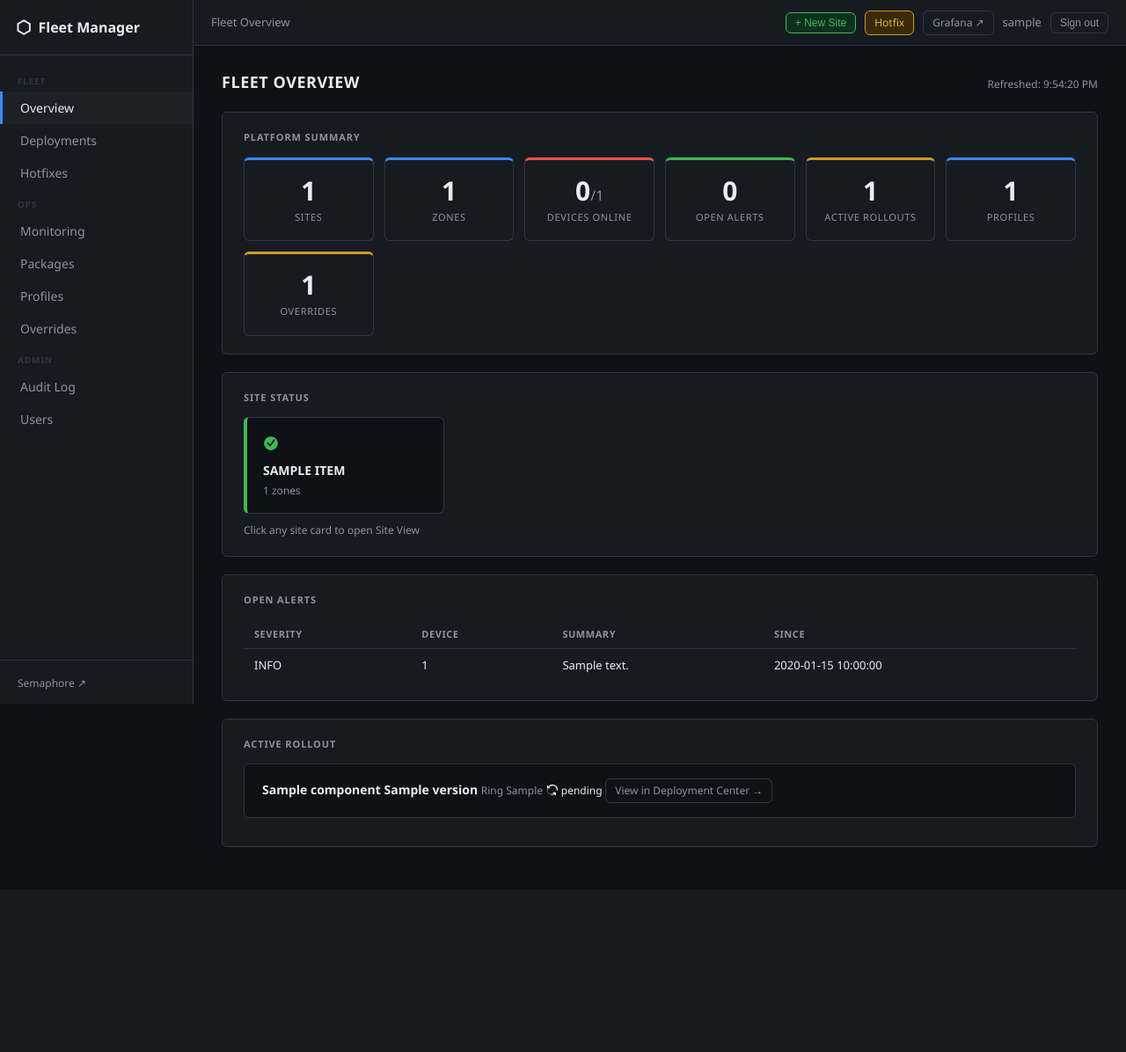
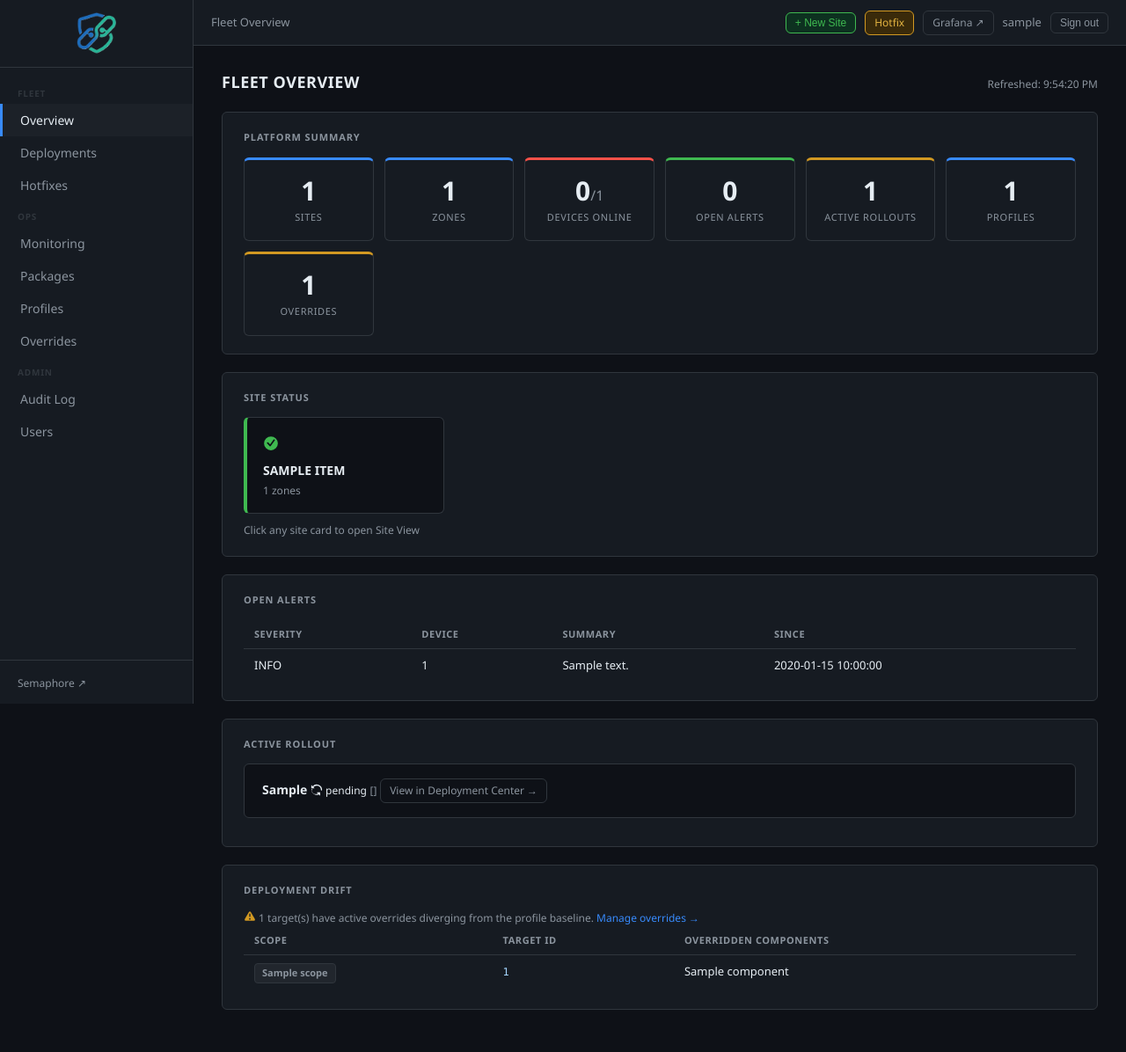
Before and after one commit to NaejEL/FleetBits, a Flask app: page /overview in a window 1280 px wide. Shown: the whole page at 88% size. Before the commit the page ends 963 px from the top, so only its background shows below. Run offline with Flask 3, Linux system fonts and the light colour scheme; the visitor is signed in with stand-in values (Sample User, id 1); a database or web service that is not in the repository returns one stand-in record (values such as "Sample title"); data that the repository does not hold is empty.

Commit message:
feat: branding, favicons, and Phase 2/3 UI features
Branding:
- Add FleetBits logo (logo.png, logo_transparent.png) to static/img/
- Add full favicon bundle: favicon.ico, favicon.svg, favicon-96x96.png,
  apple-touch-icon.png, site.webmanifest, web-app-manifest-192x192/512.png
- Wire favicon links + PWA manifest into base.html <head>
- Replace placeholder brand icon in sidebar with logo_transparent.png
- Update site.webmanifest: name=FleetBits, dark theme, correct /static/ paths
- Add .brand-logo CSS (max 140x48px, object-fit contain)
- Update README.md: add logo header image

Phase 2/3 features (2.5, 2.7, 2.8, 2.9, 3.6):
- 2.5: Profile dropdown at device registration (zone.html + zone_view backend)
- 2.7: Zone View Effective Manifest panel (profile baseline_stack components)
- 2.8: ACTIVE ROLLOUT ring step bubbles driven by rollout_mode
- 2.9: DEPLOYMENT DRIFT panel with drift_targets grouping in Python
- 3.6: Grafana iframe embedded in monitoring.html HOST VITALS section

```diff
--- a/ui/blueprints/inventory.py
+++ b/ui/blueprints/inventory.py
@@ -84,6 +84,15 @@ def overview():
     n_warning  = sum(1 for a in alerts if a.get("labels", {}).get("severity") == "warning")
     n_online   = sum(1 for d in devices if d.get("status") == "online")
 
+    # Build drift map: unique (scope, target_id) → list of overridden component names
+    _drift: dict[str, dict] = {}
+    for ov in overrides:
+        key = f"{ov.get('scope')}:{ov.get('target_id')}"
+        if key not in _drift:
+            _drift[key] = {"scope": ov.get("scope"), "target_id": ov.get("target_id"), "components": []}
+        _drift[key]["components"].append(ov.get("component", "?"))
+    drift_targets = list(_drift.values())
+
     stats = {
         "sites":              len(sites),
         "zones":              len(zones),
@@ -101,6 +110,8 @@ def overview():
         sites=sites,
         alerts=alerts,
         active_deployments=deployments,
+        overrides=overrides,
+        drift_targets=drift_targets,
         stats=stats,
     )
 
@@ -186,6 +197,25 @@ def zone_view(zone_id: str):
         except ApiError:
             pass
 
+    profiles = []
+    try:
+        profiles = api.get_profiles()
+    except ApiError:
+        pass
+
+    zone_manifest = None
+    profile_id = zone.get("profile_id")
+    if profile_id:
+        try:
+            profile = api.get_profile(profile_id)
+            zone_manifest = {
+                "profile_name": profile.get("name", profile_id),
+                "profile_id": profile_id,
+                "components": profile.get("baseline_stack", {}).get("components", []),
+            }
+        except ApiError:
+            pass
+
     return render_template(
         "zone.html",
         zone=zone,
@@ -194,6 +224,8 @@ def zone_view(zone_id: str):
         device_services=device_services,
         alerts=alerts,
         events=events,
+        profiles=profiles,
+        zone_manifest=zone_manifest,
         device_roles=sorted({d["role"] for d in devices if d.get("role")}),
     )
 
--- a/ui/static/css/fleet.css
+++ b/ui/static/css/fleet.css
@@ -52,13 +52,20 @@ textarea, input, select { font-family: var(--font); }
 .sidebar-brand {
   display: flex;
   align-items: center;
-  gap: 8px;
-  padding: 16px 18px;
+  justify-content: center;
+  padding: 14px 12px;
   border-bottom: 1px solid var(--border);
-  font-size: 16px;
-  font-weight: 600;
+}
+.brand-logo {
+  max-width: 140px;
+  max-height: 48px;
+  width: auto;
+  height: auto;
+  object-fit: contain;
+  display: block;
 }
 .brand-icon { font-size: 20px; }
+.brand-name { font-size: 16px; font-weight: 600; }
 .nav-list { list-style: none; padding: 12px 0; flex: 1; overflow-y: auto; }
 .nav-item a {
   display: block;
@@ -437,6 +444,17 @@ textarea, input, select { font-family: var(--font); }
 .ring-pct { min-width: 130px; font-size: 12px; color: var(--text-muted); }
 .rollout-actions { display: flex; gap: 10px; margin-top: 12px; }
 
+/* Ring step bubbles (overview active rollout banner) */
+.rollout-rings { display: inline-flex; gap: 4px; align-items: center; }
+.ring-step {
+  display: inline-flex; align-items: center; justify-content: center;
+  width: 22px; height: 22px; border-radius: 50%; font-size: 11px; font-weight: 700;
+  border: 2px solid var(--border);
+}
+.ring-step.ring-done    { background: var(--ok);     border-color: var(--ok);     color: #fff; }
+.ring-step.ring-active  { background: var(--accent); border-color: var(--accent); color: #fff; }
+.ring-step.ring-pending { background: transparent;   border-color: var(--border); color: var(--text-muted); }
+
 /* ── Hotfix cards ───────────────────────────────────────────────── */
 .hotfix-card {
   background: var(--bg);
--- a/ui/templates/base.html
+++ b/ui/templates/base.html
@@ -4,6 +4,13 @@
   <meta charset="utf-8">
   <meta name="viewport" content="width=device-width, initial-scale=1">
   <title>{% block title %}Fleet Manager{% endblock %}</title>
+  <!-- Favicons -->
+  <link rel="icon"             type="image/x-icon"   href="{{ url_for('static', filename='favicon.ico') }}">
+  <link rel="icon"             type="image/svg+xml"  href="{{ url_for('static', filename='favicon.svg') }}">
+  <link rel="icon"             type="image/png" sizes="96x96" href="{{ url_for('static', filename='favicon-96x96.png') }}">
+  <link rel="apple-touch-icon" sizes="180x180"        href="{{ url_for('static', filename='apple-touch-icon.png') }}">
+  <link rel="manifest"                                href="{{ url_for('static', filename='site.webmanifest') }}">
+  <meta name="theme-color" content="#0d1117">
   <link rel="stylesheet" href="{{ url_for('static', filename='css/fleet.css') }}">
 </head>
 <body>
@@ -11,8 +18,8 @@
 <!-- ── Sidebar nav ─────────────────────────────────────────────── -->
 <nav class="sidebar" id="sidebar">
   <div class="sidebar-brand">
-    <span class="brand-icon">⬡</span>
-    <span class="brand-name">Fleet Manager</span>
+    <img src="{{ url_for('static', filename='img/logo_transparent.png') }}"
+         alt="FleetBits" class="brand-logo" />
   </div>
 
   <ul class="nav-list">
--- a/ui/templates/overview.html
+++ b/ui/templates/overview.html
@@ -137,10 +137,24 @@
   <h2 class="section-title">ACTIVE ROLLOUT</h2>
   {% if active_deployments %}
     {% for dep in active_deployments %}
+      {# Determine which rings are complete based on rollout_mode #}
+      {%- set mode = dep.rollout_mode | default('') -%}
+      {%- set current_ring = 0 if mode == 'ring-0' else (1 if mode == 'ring-1' else (2 if mode == 'ring-2' else -1)) -%}
       <div class="rollout-banner">
-        <span class="rollout-name">{{ dep.component }} {{ dep.version }}</span>
-        <span class="rollout-ring">Ring {{ dep.target_ring }}</span>
+        <span class="rollout-name">{{ dep.artifact_ref | default(dep.component ~ ' ' ~ dep.version) }}</span>
         <span class="rollout-status"><svg class="icon"><use href="#icon-arrows-path"/></svg> {{ dep.status }}</span>
+        {%- if current_ring >= 0 %}
+          <span class="rollout-rings" title="Rollout progress through rings">
+            {%- for r in [0, 1, 2] %}
+              <span class="ring-step
+                {%- if r < current_ring %} ring-done
+                {%- elif r == current_ring %} ring-active
+                {%- else %} ring-pending{%- endif %}">{{ r }}</span>
+            {%- endfor %}
+          </span>
+        {%- else %}
+          <span class="rollout-ring">{{ dep.target_scope | default({}) | tojson }}</span>
+        {%- endif %}
         <a href="{{ url_for('deployments.deployment_center') }}" class="btn btn-ghost btn-sm">
           View in Deployment Center →
         </a>
@@ -148,6 +162,37 @@
     {% endfor %}
   {% else %}
     <p class="empty-state">No active rollouts.</p>
+  {% endif %}
+</section>
+
+<!-- Deployment drift -->
+<section class="card-section">
+  <h2 class="section-title">DEPLOYMENT DRIFT</h2>
+  {% if drift_targets %}
+    <p class="hint">
+      <svg class="icon icon-warn"><use href="#icon-warning"/></svg>
+      {{ drift_targets | length }} target(s) have active overrides diverging from the profile baseline.
+      <a href="{{ url_for('admin.overrides_list') }}" class="link-subtle">Manage overrides →</a>
+    </p>
+    <table class="data-table">
+      <thead>
+        <tr><th>Scope</th><th>Target ID</th><th>Overridden Components</th></tr>
+      </thead>
+      <tbody>
+        {% for entry in drift_targets %}
+          <tr>
+            <td><span class="badge">{{ entry.scope }}</span></td>
+            <td><code>{{ entry.target_id }}</code></td>
+            <td>{{ entry.components | join(', ') }}</td>
+          </tr>
+        {% endfor %}
+      </tbody>
+    </table>
+  {% else %}
+    <p class="empty-state status-ok-text">
+      <svg class="icon icon-ok"><use href="#icon-check"/></svg>
+      No configuration drift — all targets match their profile baseline.
+    </p>
   {% endif %}
 </section>
 
```
Also changed, not shown: ui/templates/monitoring.html (+16 -7 lines), ui/templates/zone.html (+51 -0 lines), ui/README.md, ui/static/apple-touch-icon.png (added), ui/static/favicon-96x96.png (added), ui/static/favicon.ico (added), ui/static/favicon.svg (added), ui/static/img/logo.png (added), ui/static/img/logo_transparent.png (added), ui/static/site.webmanifest (added), ui/static/web-app-manifest-192x192.png (added), ui/static/web-app-manifest-512x512.png (added).
